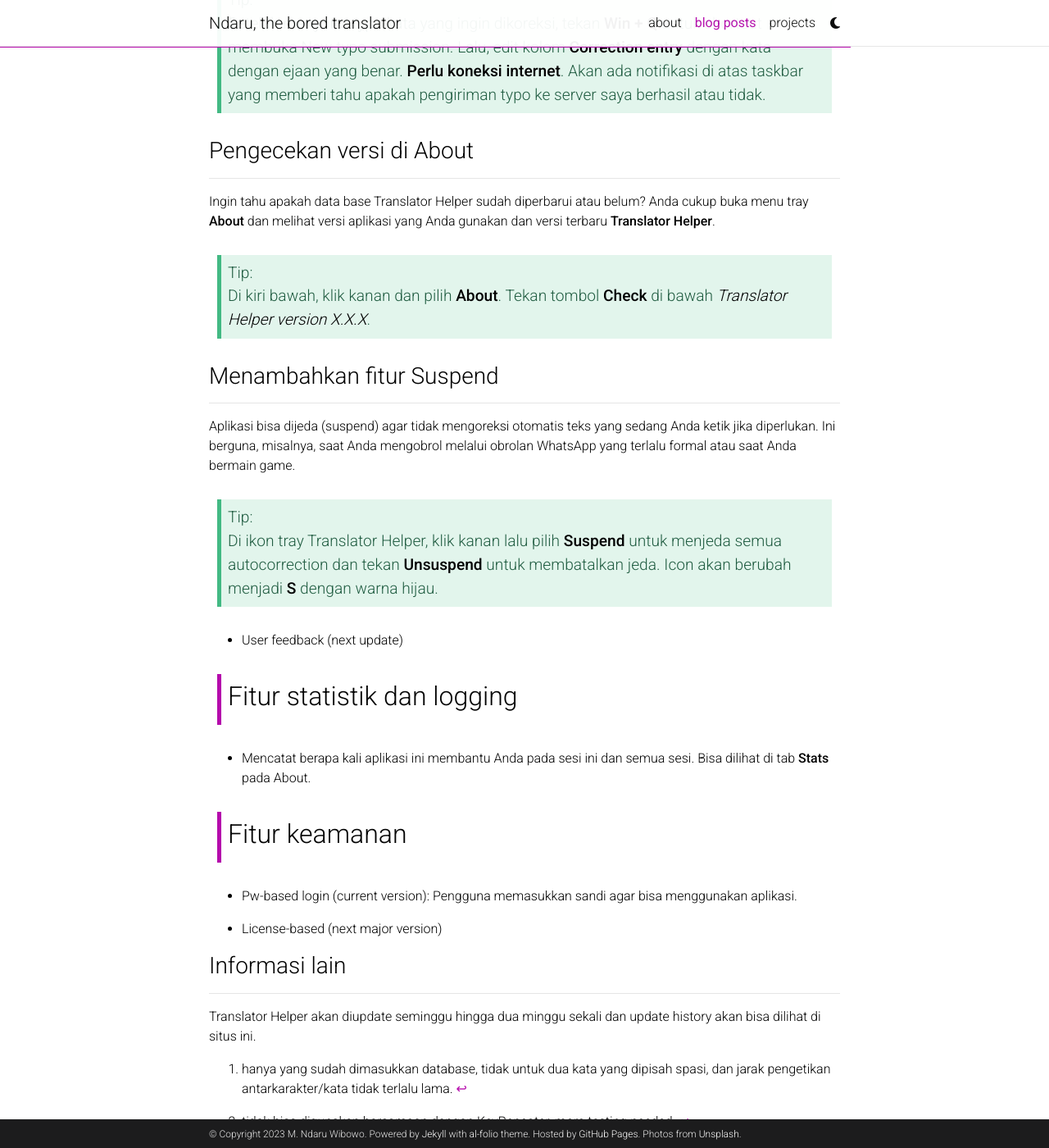
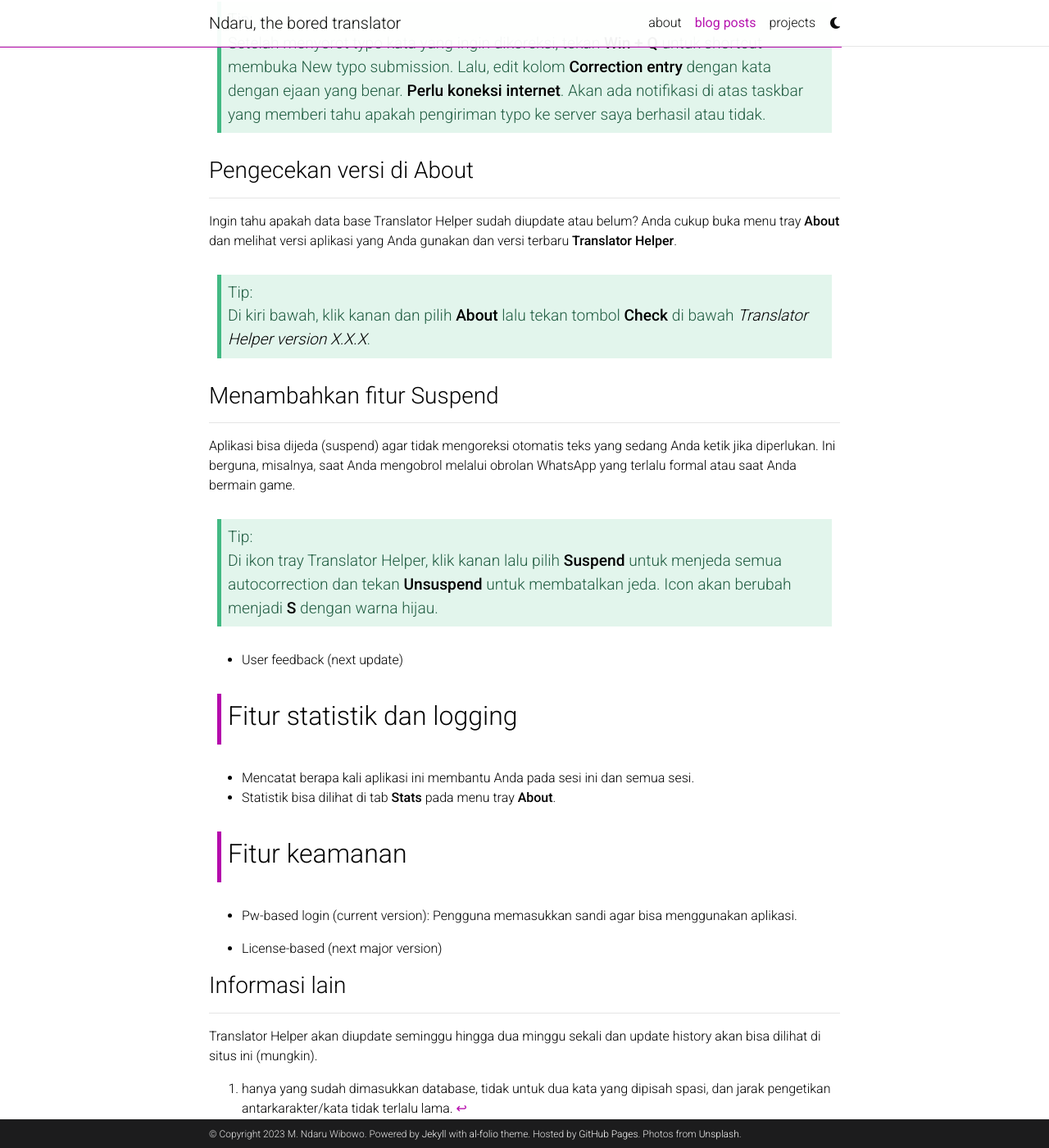
Before and after one commit to ndaruwibowo/ndaruwibowo.github.io, a Jekyll site: the page built from _posts/2023-12-4-translator-helper-help.md, in a window 1280 px wide and 1400 px high, scrolled down 1787 px. Shown: the whole window at 82% size. Built offline with Jekyll 4.4.1, drawn with Linux system fonts in a browser that asks for light colours; comment, search, counter and statistics services are not loaded; a style sheet for code colours, icons or effects is not loaded; some of the changed text lies outside the part shown.

Commit message:
Update 2023-12-4-translator-helper-help.md

```diff
--- a/_posts/2023-12-4-translator-helper-help.md
+++ b/_posts/2023-12-4-translator-helper-help.md
@@ -26,7 +31,8 @@
 
 > Tip:
 >
-> Klik kiri di ikon Translator Helper di taskbar, lalu pilih agar KeyRepeater. Setelah itu, masukkan kombinasi kata/keyboard yang diinginkan.
+> Klik kiri di ikon Translator Helper di taskbar, lalu pilih agar KeyRepeater.
+> Setelah itu, masukkan kombinasi kata/keyboard yang diinginkan.
 {: .block-tip }
 
 **Cheatsheet:** menyusul
@@ -53,36 +60,45 @@
 
 ### New typo submission jika berkontribusi terhadap database autocorrect Translator Helper
 ---
-Kesal dengan belum otomatis diperbaiki oleh Translator Helper? Sarankan typo kata dan ejaan kata Anda melalui menu tray **New Entries** atau shortcutnya tersedia. Kolom pertama berisi typo yang ingin dikoreksi dan kolom kedua edit sesuai dengan ejaan yang benar.
+Kesal dengan belum otomatis diperbaiki oleh Translator Helper?
+Sarankan typo kata dan ejaan kata Anda melalui menu tray **New Entries** atau shortcutnya tersedia.
+Kolom pertama berisi typo yang ingin dikoreksi dan kolom kedua edit sesuai dengan ejaan yang benar.
 
 > Tip:
 >
-> Setelah menyorot typo kata yang ingin dikoreksi, tekan **Win + Q** untuk shortcut membuka New typo submission. Lalu, edit kolom **Correction entry** dengan kata dengan ejaan yang benar. **Perlu koneksi internet**. Akan ada notifikasi di atas taskbar yang memberi tahu apakah pengiriman typo ke server saya berhasil atau tidak.
+> Setelah menyorot typo kata yang ingin dikoreksi, tekan **Win + Q** untuk shortcut membuka New typo submission.
+> Lalu, edit kolom **Correction entry** dengan kata dengan ejaan yang benar.
+> **Perlu koneksi internet**.
+> Akan ada notifikasi di atas taskbar yang memberi tahu apakah pengiriman typo ke server saya berhasil atau tidak.
 {: .block-tip }
 
 ### Pengecekan versi di About
 ---
-Ingin tahu apakah data base Translator Helper sudah diperbarui atau belum? Anda cukup buka menu tray **About** dan melihat versi aplikasi yang Anda gunakan dan versi terbaru **Translator Helper**.
+Ingin tahu apakah data base Translator Helper sudah diupdate atau belum?
+Anda cukup buka menu tray **About** dan melihat versi aplikasi yang Anda gunakan dan versi terbaru **Translator Helper**.
 
 > Tip:
 >
-> Di kiri bawah, klik kanan dan pilih **About**. Tekan tombol **Check** di bawah *Translator Helper version X.X.X*.
+> Di kiri bawah, klik kanan dan pilih **About** lalu tekan tombol **Check** di bawah *Translator Helper version X.X.X*.
 {: .block-tip }
 
 ### Menambahkan fitur Suspend
 ---
-Aplikasi bisa dijeda (suspend) agar tidak mengoreksi otomatis teks yang sedang Anda ketik jika diperlukan. Ini berguna, misalnya, saat Anda mengobrol melalui obrolan WhatsApp yang terlalu formal atau saat Anda bermain game.
+Aplikasi bisa dijeda (suspend) agar tidak mengoreksi otomatis teks yang sedang Anda ketik jika diperlukan.
+Ini berguna, misalnya, saat Anda mengobrol melalui obrolan WhatsApp yang terlalu formal atau saat Anda bermain game.
 
 > Tip:
 >
-> Di ikon tray Translator Helper, klik kanan lalu pilih **Suspend** untuk menjeda semua autocorrection dan tekan **Unsuspend** untuk membatalkan jeda. Icon akan berubah menjadi **S** dengan warna hijau.
+> Di ikon tray Translator Helper, klik kanan lalu pilih **Suspend** untuk menjeda semua autocorrection dan tekan **Unsuspend** untuk membatalkan jeda.
+> Icon akan berubah menjadi **S** dengan warna hijau.
 {: .block-tip }
 
 - User feedback (next update)
 
 > ## Fitur statistik dan logging
 
-- Mencatat berapa kali aplikasi ini membantu Anda pada sesi ini dan semua sesi. Bisa dilihat di tab **Stats** pada About.
+- Mencatat berapa kali aplikasi ini membantu Anda pada sesi ini dan semua sesi.
+- Statistik bisa dilihat di tab **Stats** pada menu tray **About**.
 
 > ## Fitur keamanan
 
@@ -93,7 +109,7 @@
 
 ### Informasi lain
 ---
-Translator Helper akan diupdate seminggu hingga dua minggu sekali dan update history akan bisa dilihat di situs ini.
+Translator Helper akan diupdate seminggu hingga dua minggu sekali dan update history akan bisa dilihat di situs ini (mungkin).
 
 [^1]: hanya yang sudah dimasukkan database, tidak untuk dua kata yang dipisah spasi, dan jarak pengetikan antarkarakter/kata tidak terlalu lama.
 [^2]: tidak bisa digunakan bersamaan dengan KeyRepeater, more testing needed.
```
Also changed, not shown: other parts of _posts/2023-12-4-translator-helper-help.md (+10 -4 lines).
